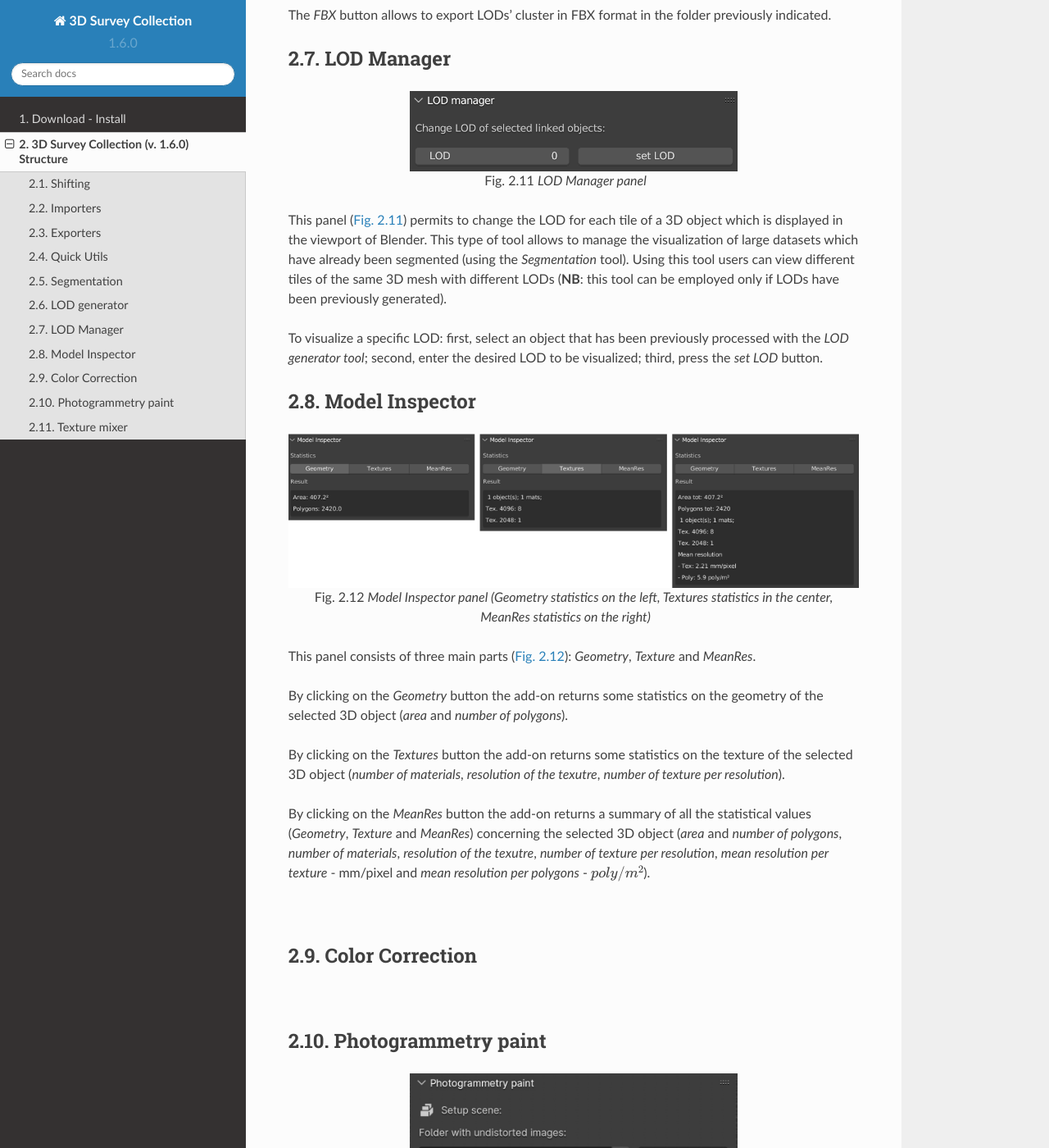
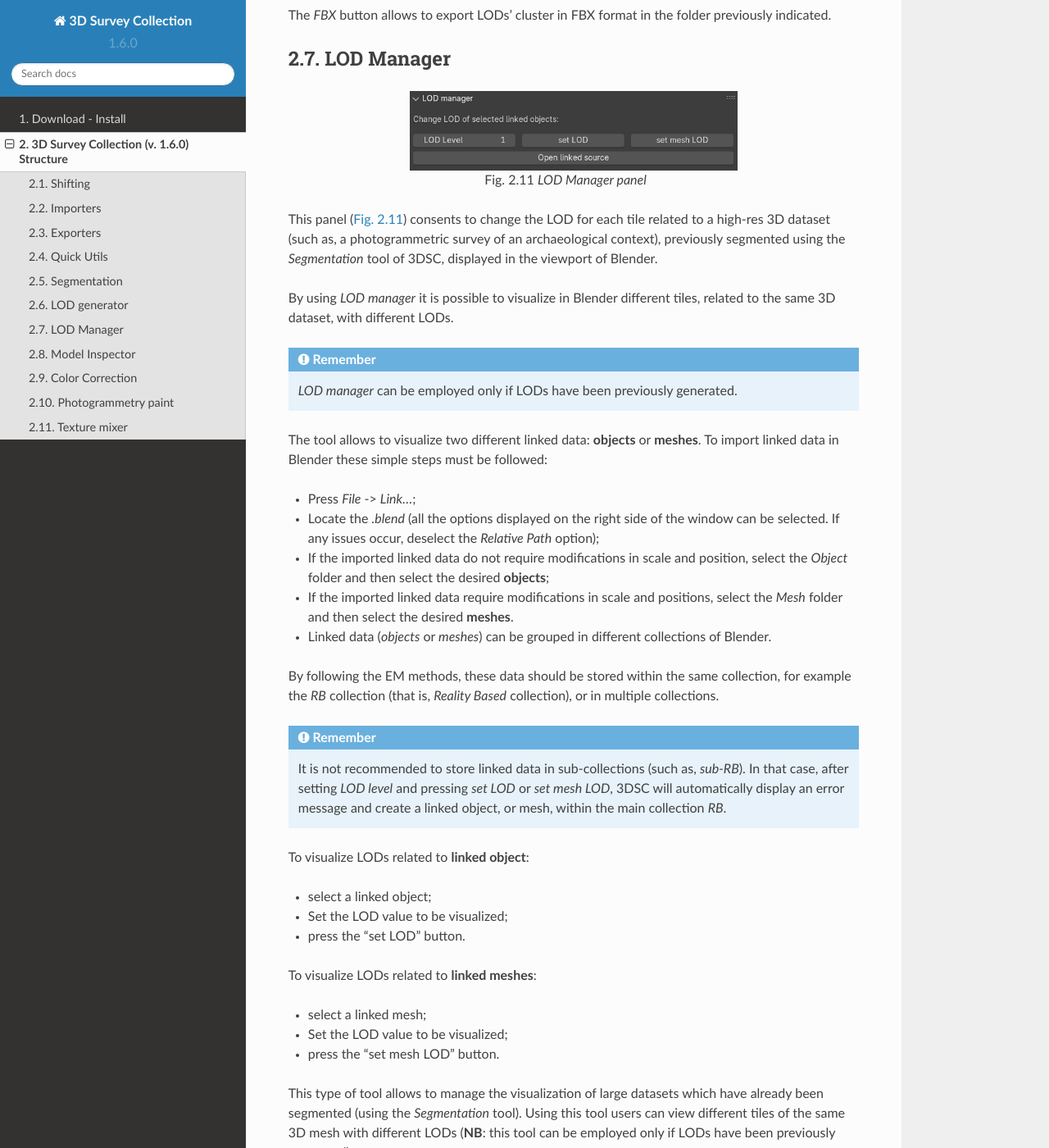
Before and after one commit to zalmoxes-laran/3D-survey-collection-doc, a Sphinx documentation site: the page built from docs/3DSCstructure.rst, in a window 1280 px wide and 1400 px high, scrolled down 10549 px. Shown: the whole window at 82% size. Built offline with Sphinx 7.4.7 and the Read the Docs theme 2.0.0, drawn with Linux system fonts in a browser that asks for light colours.

Commit message:
update LOD manager section

```diff
--- a/docs/3DSCstructure.rst
+++ b/docs/3DSCstructure.rst
@@ -335,13 +335,57 @@ LOD Manager
 
 .. _LODmanagerFIG:
 
-.. figure:: img/LODmanager.png
+.. figure:: img/LODmanager.jpg
    :width: 400
    :align: center
 
    LOD Manager panel
 
-This panel (:numref:`Fig. %s <LODmanagerFIG>`) permits to change the LOD for each tile of a 3D object which is displayed in the viewport of Blender.
+This panel (:numref:`Fig. %s <LODmanagerFIG>`) consents to change the LOD for each tile related to a high-res 3D dataset (such as, a photogrammetric survey of an archaeological context), previously segmented using the *Segmentation* tool of 3DSC, displayed in the viewport of Blender.
+
+By using *LOD manager* it is possible to visualize in Blender different tiles, related to the same 3D dataset, with different LODs.
+
+.. admonition:: Remember
+
+ *LOD manager* can be employed only if LODs have been previously generated.
+
+
+
+The tool allows to visualize two different linked data: **objects** or **meshes**.
+To import linked data in Blender these simple steps must be followed:
+
+- Press *File* -> *Link...*;
+
+- Locate the *.blend* (all the options displayed on the right side of the window can be selected. If any issues occur, deselect the *Relative Path* option);
+
+- If the imported linked data do not require modifications in scale and position, select the *Object* folder and then select the desired **objects**;
+
+- If the imported linked data require modifications in scale and positions, select the *Mesh* folder and then select the desired **meshes**.
+
+- Linked data (*objects* or *meshes*) can be grouped in different collections of Blender.
+By following the EM methods, these data should be stored within the same collection, for example the *RB* collection (that is, *Reality Based* collection), or in multiple collections.
+
+
+.. admonition:: Remember
+
+ It is not recommended to store linked data in sub-collections (such as, *sub-RB*).
+ In that case, after setting *LOD level* and pressing *set LOD* or *set mesh LOD*, 3DSC will automatically display an error message and create a linked object, or mesh, within the main collection *RB*.
+
+
+
+To visualize LODs related to **linked object**:
+
+- select a linked object;
+- Set the LOD value to be visualized;
+- press the “set LOD” button.
+
+To visualize LODs related to **linked meshes**:
+
+- select a linked mesh;
+- Set the LOD value to be visualized;
+- press the “set mesh LOD” button.
+
+
 This type of tool allows to manage the visualization of large datasets which have already been segmented (using the *Segmentation* tool).
 Using this tool users can view different tiles of the same 3D mesh with different LODs
 (**NB**: this tool can be employed only if LODs have been previously generated).
```
Also changed, not shown: docs/img/LODmanager.jpg (added), docs/img/LODmanager.png (deleted).
